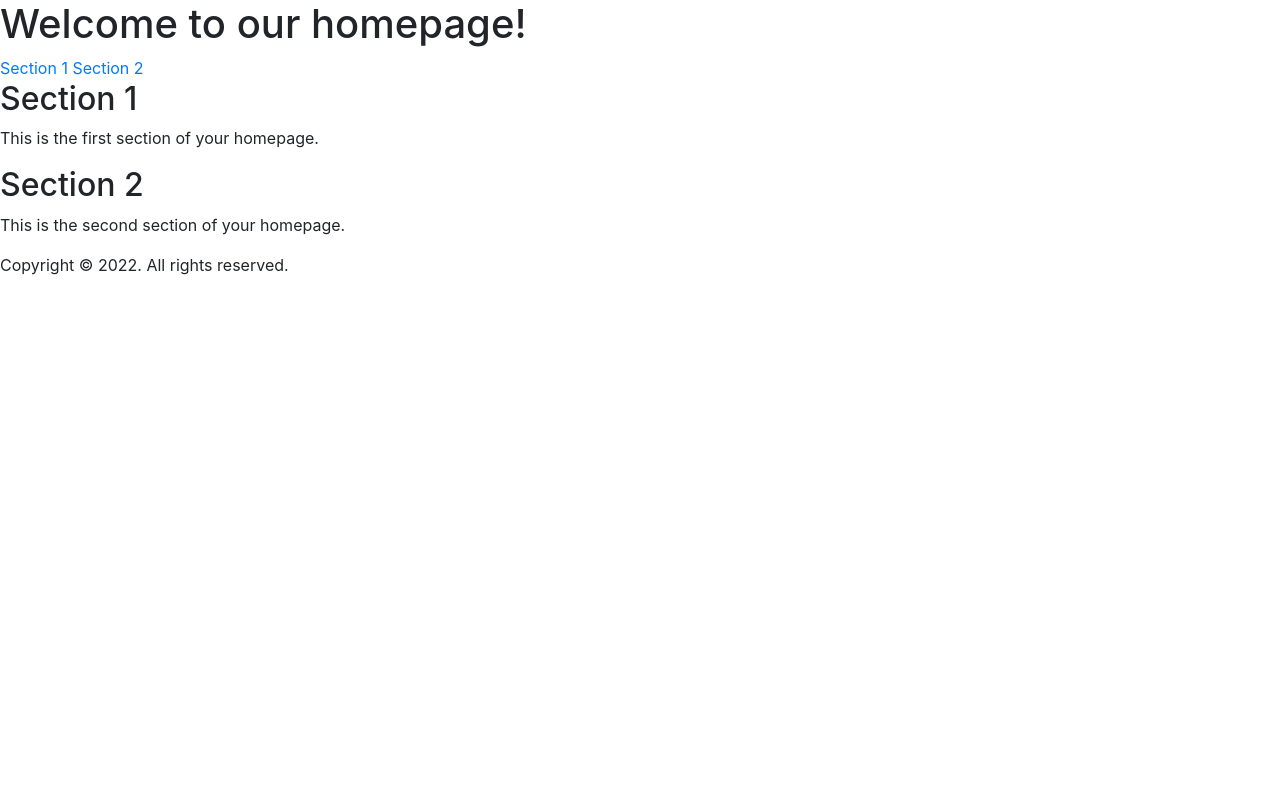
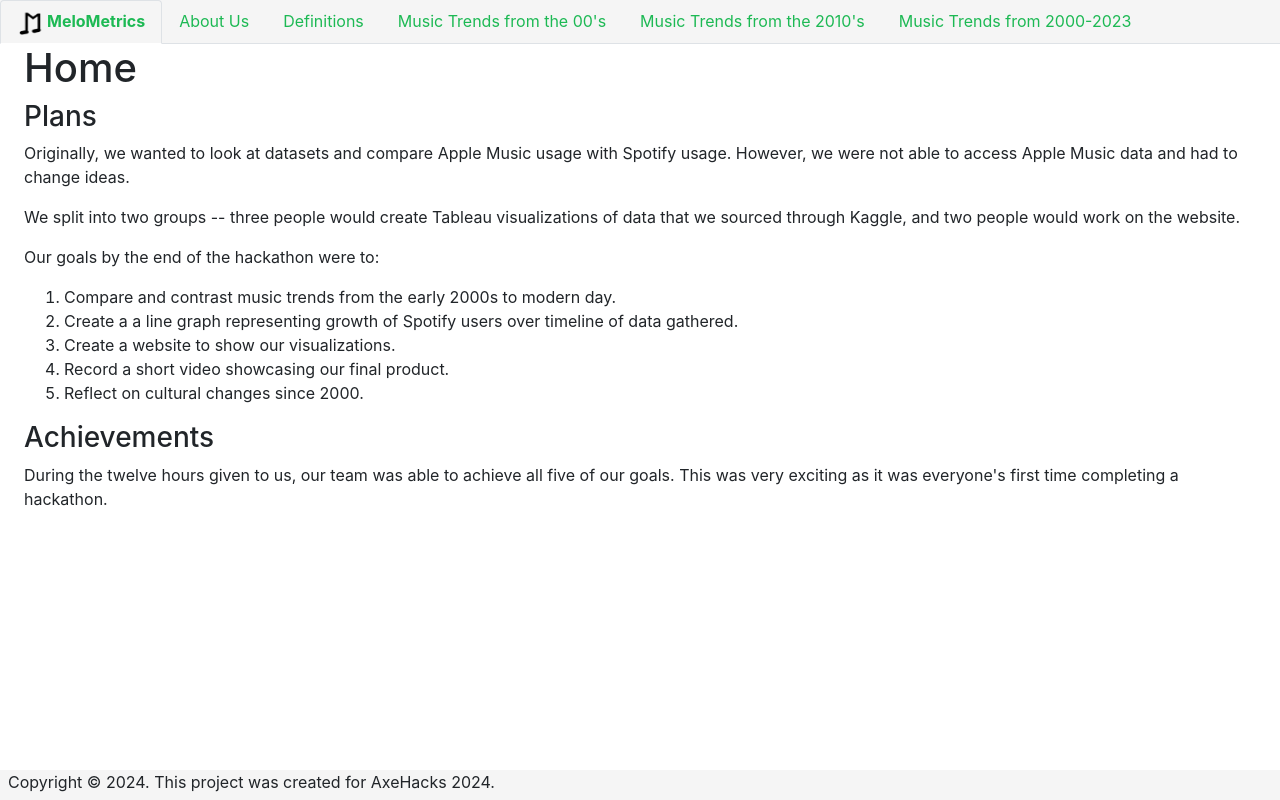
Before and after one commit to sophtank/axehacks, a Flask app: page / in a window 1280 px wide. Run offline with Flask 3, Linux system fonts and the light colour scheme; some libraries are stand-ins or nearby versions.

Commit message:
publishing website

```diff
--- a/app.py
+++ b/app.py
@@ -4,3 +4,23 @@ app = Flask(__name__)
 @app.route('/')
 def home():
     return render_template('home.html')
+
+@app.get('/about')
+def about():
+    return render_template('about_us.html')
+
+@app.get('/definitions')
+def roadmap():
+    return render_template('definitions.html')
+
+@app.get('/2000s')
+def year2000():
+    return render_template('2000.html')
+
+@app.get('/2010s')
+def year2010():
+    return render_template('2010.html')
+
+@app.get('/all')
+def year2024():
+    return render_template('all.html')
--- a/templates/home.html
+++ b/templates/home.html
@@ -1,45 +1,19 @@
-<!DOCTYPE html>
-<html lang="en">
-<head>
-    <meta charset="UTF-8">
-    <meta name="viewport" content="width=device-width, initial-scale=1.0">
-    <title>Home</title>
-    <!-- Add your CSS files here -->
-    <!-- <link rel="stylesheet" href="styles.css"> -->
-</head>
-<body>
-    <header>
-        <h1>Welcome to our homepage!</h1>
-    </header>
+{% extends "layout.html" %}
+{%block title%} MeloMetrics {%endblock%}
+{% block content%}
+    <h1>Home</h1>
+    <h3>Plans</h3>
+    <p>Originally, we wanted to look at datasets and compare Apple Music usage with Spotify usage. However, we were not able to access Apple Music data and had to change ideas.</p>
+    <p>We split into two groups -- three people would create Tableau visualizations of data that we sourced through Kaggle, and two people would work on the website.</p>
+    <p>Our goals by the end of the hackathon were to:</p>
+    <ol>
+        <li>Compare and contrast music trends from the early 2000s to modern day.</li>
+        <li>Create a a line graph representing growth of Spotify users over timeline of data gathered.</li>
+        <li>Create a website to show our visualizations.</li>
+        <li>Record a short video showcasing our final product.</li>
+        <li>Reflect on cultural changes since 2000.</li>
+      </ol>
+    <h3>Achievements</h3>
+    <p>During the twelve hours given to us, our team was able to achieve all five of our goals. This was very exciting as it was everyone's first time completing a hackathon.</p>
 
-    <nav>
-        <!-- Add your navigation links here -->
-        <a href="#section1">Section 1</a>
-        <a href="#section2">Section 2</a>
-    </nav>
-
-    <main>
-        <section id="section1">
-            <h2>Section 1</h2>
-            <p>This is the first section of your homepage.</p>
-        </section>
-
-        <section id="section2">
-            <h2>Section 2</h2>
-            <p>This is the second section of your homepage.</p>
-        </section>
-    </main>
-
-    <footer>
-        <!-- Add your footer content here -->
-        <p>Copyright &copy; 2022. All rights reserved.</p>
-    </footer>
-</body>
-</html>
-<!-- Add Bootstrap CSS -->
-<link rel="stylesheet" href="https://stackpath.bootstrapcdn.com/bootstrap/4.3.1/css/bootstrap.min.css">
-
-<!-- Add Bootstrap JS and its dependencies -->
-<script src="https://code.jquery.com/jquery-3.3.1.slim.min.js"></script>
-<script src="https://cdnjs.cloudflare.com/ajax/libs/popper.js/1.14.7/umd/popper.min.js"></script>
-<script src="https://stackpath.bootstrapcdn.com/bootstrap/4.3.1/js/bootstrap.min.js"></script>
+{% endblock %}
--- a/templates/layout.html
+++ b/templates/layout.html
@@ -0,0 +1,74 @@
+<!DOCTYPE html>
+<html lang="en">
+<head>
+    <meta charset="UTF-8">
+    <meta name="viewport" content="width=device-width, initial-scale=1.0">
+    <title>{%block title%} {%endblock%}</title>
+    <link rel="icon" href="static/images/fav.png">
+    <link rel="stylesheet" href="https://stackpath.bootstrapcdn.com/bootstrap/4.3.1/css/bootstrap.min.css">
+    <nav>
+    <ul class="nav nav-tabs">
+      <li class="nav-item">
+        <a class="nav-link active" aria-current="page" href="/" class=bold style = "background-color:#f5f5f5; font-weight:bold;"><img src="static/images/fav.png" alt="" width="30" height="24">MeloMetrics</a>
+      </li>
+      <li class="nav-item">
+        <a class="nav-link" href="/about">About Us</a>
+      </li>
+      <li class="nav-item">
+        <a class="nav-link" href="/definitions">Definitions</a>
+      </li>
+      <li class="nav-item">
+        <a class="nav-link" href="/2000s">Music Trends from the 00's</a>
+      </li>
+      <li class="nav-item">
+        <a class="nav-link" href="/2010s">Music Trends from the 2010's</a>
+      </li>
+      <li class="nav-item">
+        <a class="nav-link" href="/all">Music Trends from 2000-2023</a>
+      </li>
+    </ul>
+  </nav>
+      <style>
+            .nav{
+              background-color: #f5f5f5;
+            }
+            #page-container {
+                position: relative;
+                min-height: 100%;
+            }
+
+            #content-wrap {
+                margin-bottom: 30px;    /* Footer height */
+            }
+
+            #footer {
+                position: absolute;
+                bottom: 0;
+                width: 100%;
+                height: 30px; /* Set the fixed height of the footer here */
+                background-color: #f5f5f5;          /* Footer height */
+            }
+            ul.nav li a, ul.nav li a:visited {
+              color: #1DB954 !important;
+            }
+            ul.nav li a:hover, ul.nav li a:active {
+                color: #66e994 !important;
+            }
+            ul.nav li.active a {
+                color: #66e994 !important;
+            }
+      </style>
+</head>
+<body>
+    <div id="page-container" class = px-4>
+    <div id="content-wrap">
+    {% block content%} {% endblock %}
+    </div>
+    </div>
+</body>
+
+    <footer id="footer">
+        <!-- Add your footer content here -->
+        <p class = px-2>Copyright &copy; 2024. This project was created for AxeHacks 2024.</p>
+    </footer>
+</html>
```
Also changed, not shown: templates/2000.html (added, +26 -0 lines), templates/2010.html (added, +26 -0 lines), templates/about_us.html (added, +17 -0 lines), templates/all.html (added, +26 -0 lines), templates/definitions.html (added, +16 -0 lines), static/images/fav.png (added), 1 other file.
